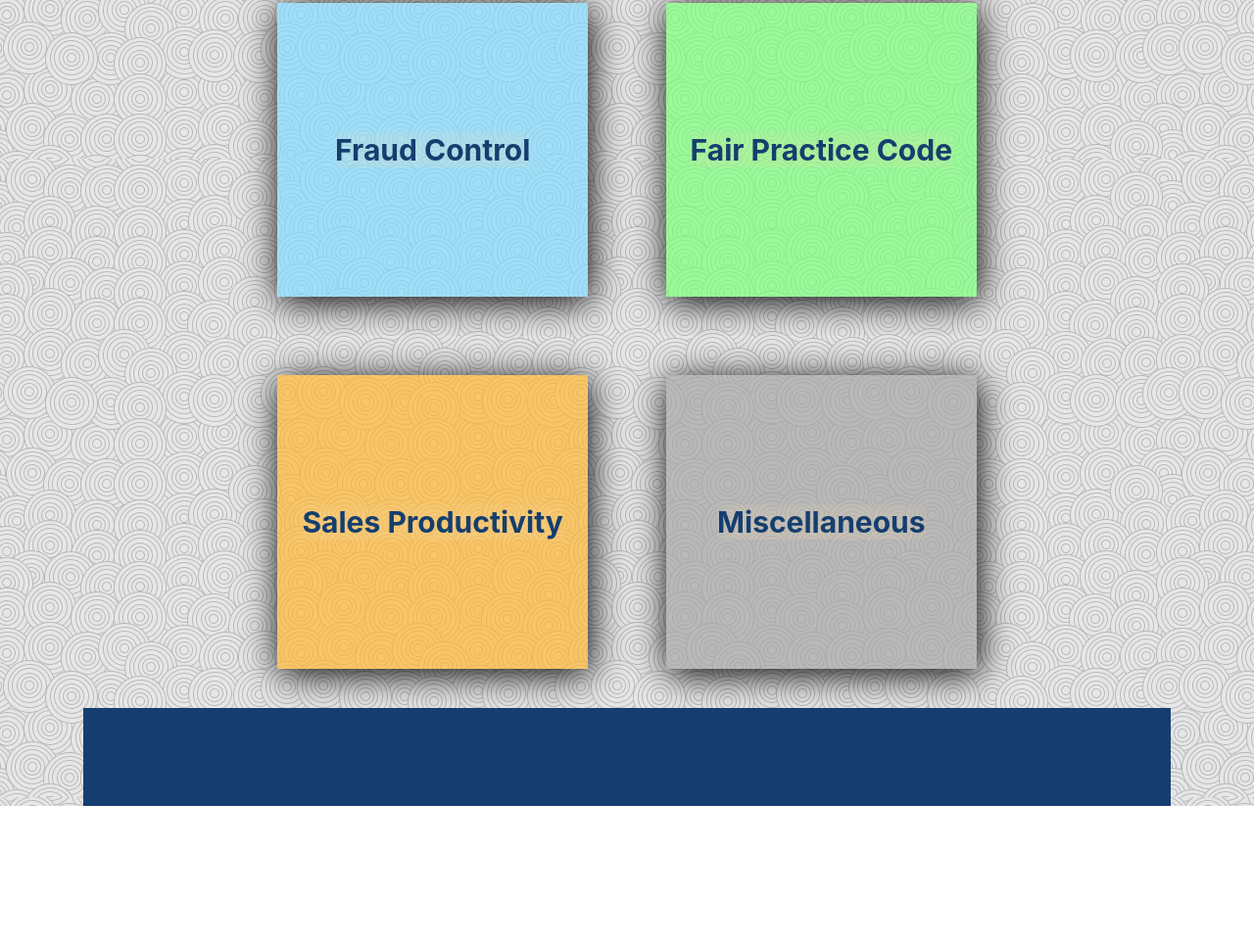
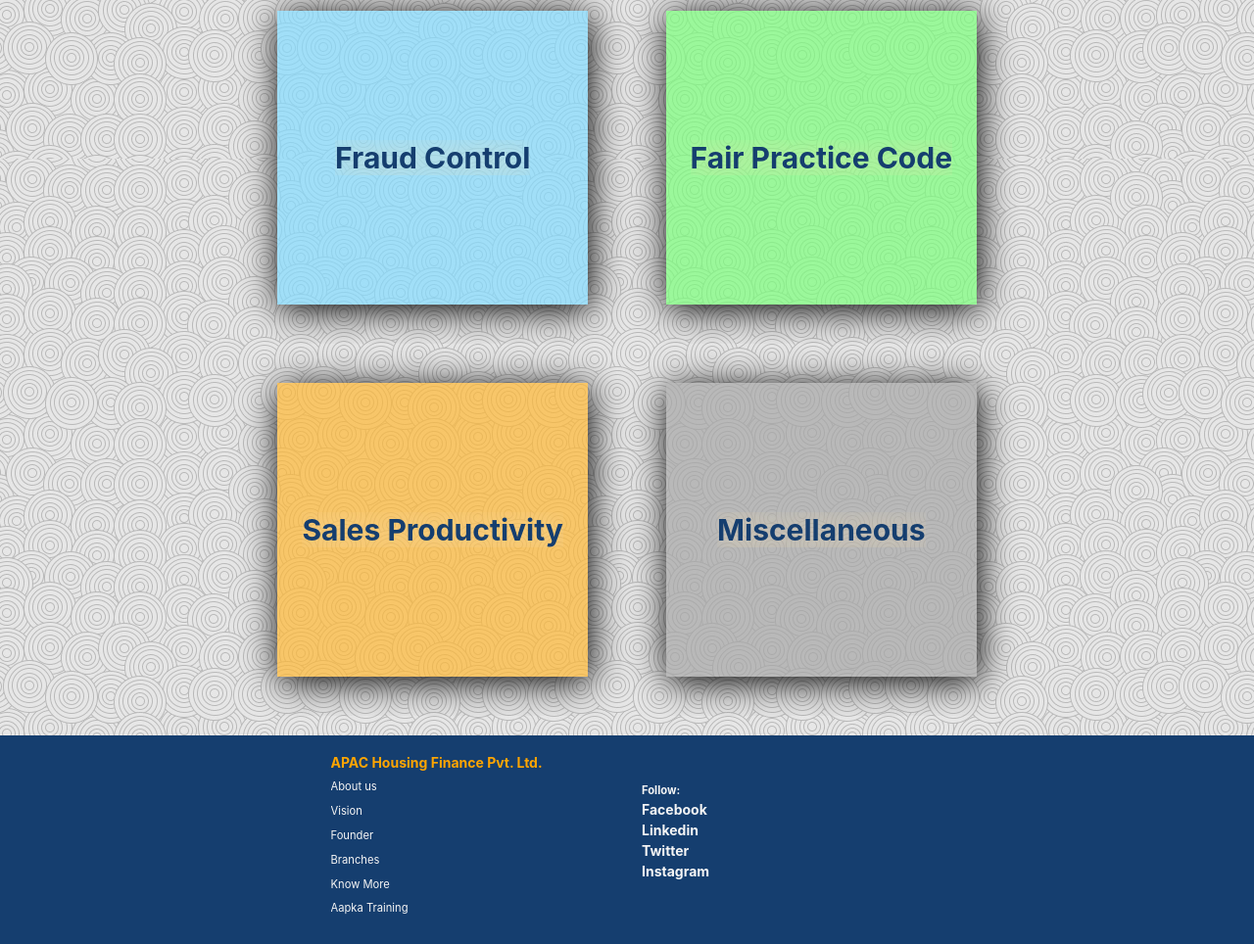
Before and after one commit to shantanu61000/apachfc, a website: page modules/tableOfContents.html in a window 1280 px wide. Shown: the part 1794-2758 px from the top of the page at 98% size. Before the commit the page ends 2617 px from the top, so only its background shows below. Drawn offline with nearby package versions, Linux system fonts and the light colour scheme.

Commit message:
23 april

```diff
--- a/css/productPolicy.css
+++ b/css/productPolicy.css
@@ -5,7 +5,7 @@
 
 }
 .container{
-    padding: 0px 5px;
+    padding: 0px 7px;
 }
 td{
     overflow-x: visible;
@@ -71,6 +71,7 @@ body{
 
 }
 
+
 .breadcrumb a{
     font-size: 12px;
 }
@@ -104,7 +105,7 @@ body{
     padding: 10px;
     cursor: pointer;
     text-align: center;
-    background-color:white;
+    background-color:#efefef;
     box-shadow: 1px 1px 30px grey;
     border-radius: 5px;
 }
@@ -122,8 +123,8 @@ body{
     font-weight: bold;
 }
 .col-sm-8{
-    padding-left: 0px;
-    padding-right: 0px;
+    padding-left: 5px;
+    padding-right: 5px;
 }
 .customerSegment h3 {
     margin-top: 30px;
@@ -137,7 +138,7 @@ body{
     text-align: center;
 }
 .table{
-    margin-top: 20px;
+    margin-top: 10px;
 }
 
 .caution .card .card-header h3{
@@ -164,18 +165,30 @@ tr{
 }
 .underwriting h5{
     background-color: orange;
-    min-height: 100px;
+    min-height: 70px;
     text-align: center;
     font-weight: bolder;
     color: white;
     border-radius: 20px;
-    padding: 10px;
+    padding: 20px;
+    font-size: 16px;
+}
+label{
+    display: block;
 }
 footer{
-    height: 100px;
-    background-color: #153e6f;
+    margin-top: 20px;
+    background-color:#153e6f;
+    color: whitesmoke;
+    font-size: 70%;
+    padding: 20px;
+
 }
-
+#companyname{
+    color: orange;
+    font-weight: bold;
+    font-size: 14px;
+}
 @media screen and (min-width:450px){
 
     .img-logo{
@@ -215,6 +228,9 @@ footer{
     .caution .card .card-body h5{
         font-weight:bolder;
         font-size: 17px;
+    }
+    table{
+        margin-top: 30px;
     }
 
     td{
@@ -262,6 +278,8 @@ footer{
         font-size: 18px;
     }
     .underwriting h5{
+        min-height: 100px;
+        font-size: 19px;
         padding: 30px;
         max-width: 160px;
     }
--- a/css/style.css
+++ b/css/style.css
@@ -240,12 +240,16 @@ footer{
     margin-top: 20px;
     background-color:#153e6f;
     color: whitesmoke;
+    font-size: 70%;
 
 }
 #companyname{
     color: orange;
     font-weight: bold;
-    font-size:30px ;
+    font-size: 14px;
+}
+#footer li{
+
 }
 label{
     display: block;
--- a/css/toc.css
+++ b/css/toc.css
@@ -90,11 +90,22 @@
 .green:hover{
     background-color: rgba(123, 255, 123,1);
 }
+label{
+    display: block;
+}
 footer{
-    min-height: 100px;
-    background-color: #153e6f;
+    margin-top: 20px;
+    background-color:#153e6f;
+    color: whitesmoke;
+    font-size: 70%;
+    padding: 20px;
+
 }
-
+#companyname{
+    color: orange;
+    font-weight: bold;
+    font-size: 14px;
+}
 @media(min-width:600px){
     .col-5{
         min-height: 300px;
--- a/modules/tableOfContents.html
+++ b/modules/tableOfContents.html
@@ -47,7 +47,7 @@
 <!-------------navbar ends------------>
 
  <div class="container">
-    <nav class="breadcrumb">
+    <nav class="breadcrumb mt-2">
         <a href="../index.html" class="breadcrumb-item">Home</a>
         <a href="tableOfContents.html" class="breadcrumb-item active">Aapka Training (Contents)</a>
    </nav>
@@ -111,17 +111,47 @@
                                         <a href="#"> <h5>Sales Productivity</h5></a>
                                     </div>
                                     <div class="col-5 col-md-4 grey" style="color:white" >
-                                        <a href="#"> <h5>Miscellaneous</h5> </
+                                        <a href="#"> <h5>Miscellaneous</h5> </a>
                                     </div>
-                                </div>
+                               </div>
                             </div>
                         </div>
                     </div>
-                 </div>
+                </div>
+            </div>
 
 
-                 <footer>
 
-                </footer>
+
+<footer>
+    <div class="row">
+        <div class="col-sm-3"></div>
+        <div class="col-6 col-sm-3">
+            <h2 id="companyname">APAC Housing Finance Pvt. Ltd.</h2>
+            <label for="learning">About us</label>
+            <label for="learning">Vision</label>
+            <label for="learning">Founder</label>
+            <label for="learning">Branches</label>
+            <label for="learning">Know More</label>
+            <label for="learning">Aapka Training</label>
+        </div>
+        <div class="col-6 col-sm-3 align-self-center">
+            <strong>Follow:</strong>
+            <ul class="list-unstyled">
+                <li style="font-size: 14px;">Facebook</li>
+                <li  style="font-size: 14px;">Linkedin</li>
+                <li style="font-size: 14px;">Twitter</li>
+                <li style="font-size: 14px;">Instagram</li>
+            </ul>
+
+
+        </div>
+        <div class="col-sm-3"></div>
+
+    </div>
+
+
+    </footer>
+
     </body>
 </html>
```
Also changed, not shown: index.html (+20 -13 lines), modules/productpolicy.html (+40 -12 lines).
